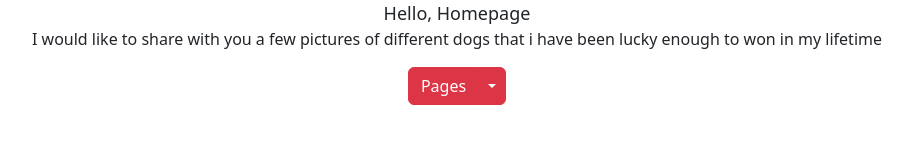
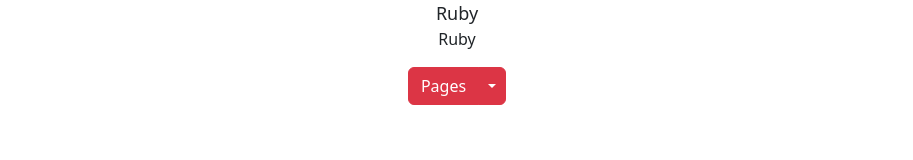
Before and after one commit to humanseeds/CS, a plain HTML site: page homepage/2.html in a window 1280 px wide. Shown: the whole page, without its empty margins (183-1096 px from the left). Drawn offline with nearby package versions, Linux system fonts and the light colour scheme.

Commit message:
Sun, Oct 27, 2024, 9:22 PM -05:00

```diff
--- a/homepage/2.html
+++ b/homepage/2.html
@@ -11,9 +11,9 @@
         <title>My Homepage</title>
     </head>
     <body class="centered">
-       <header class="large">Hello, Homepage</header>
+       <header class="large">Ruby</header>
     <p>
-        I would like to share with you a few pictures of different dogs that i have been lucky enough to won in my lifetime
+       Ruby
     </p>
 
 
```
Also changed, not shown: homepage/3.html (+2 -2 lines), homepage/4.html (+2 -2 lines).
